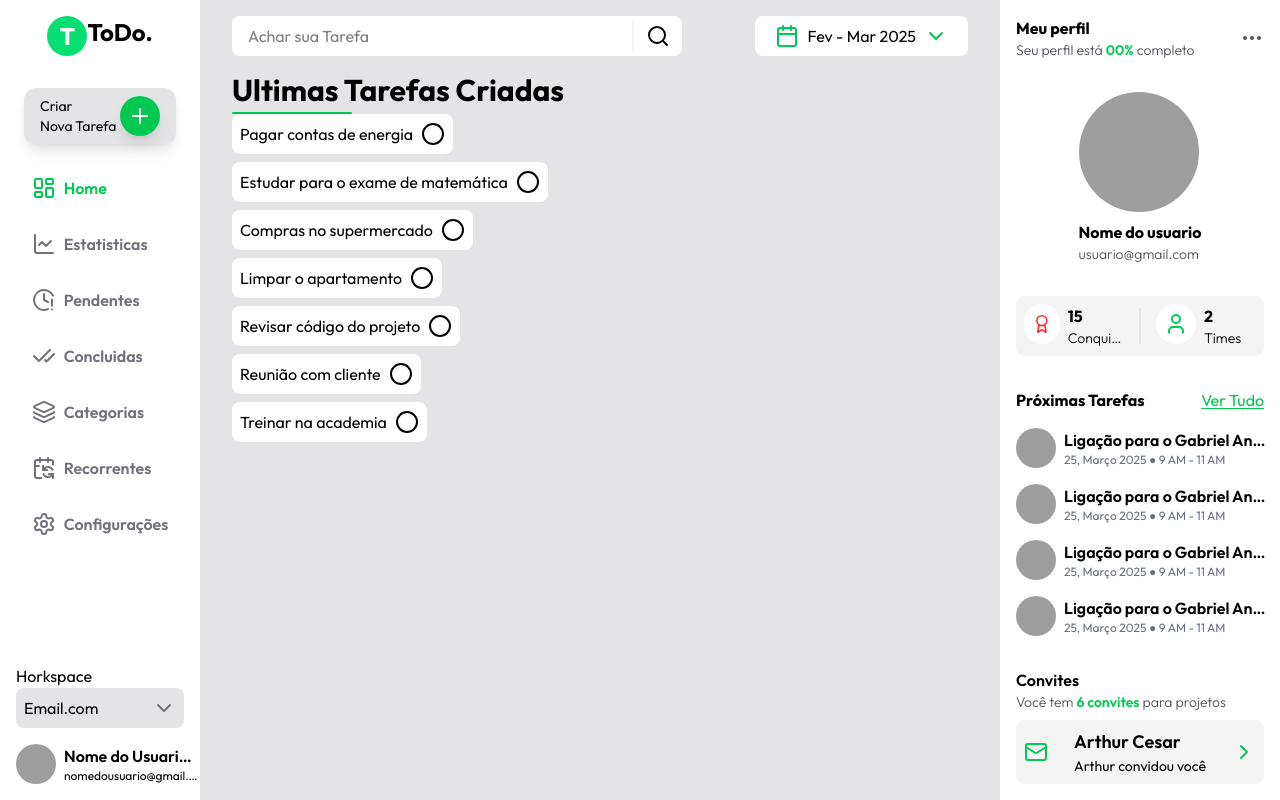
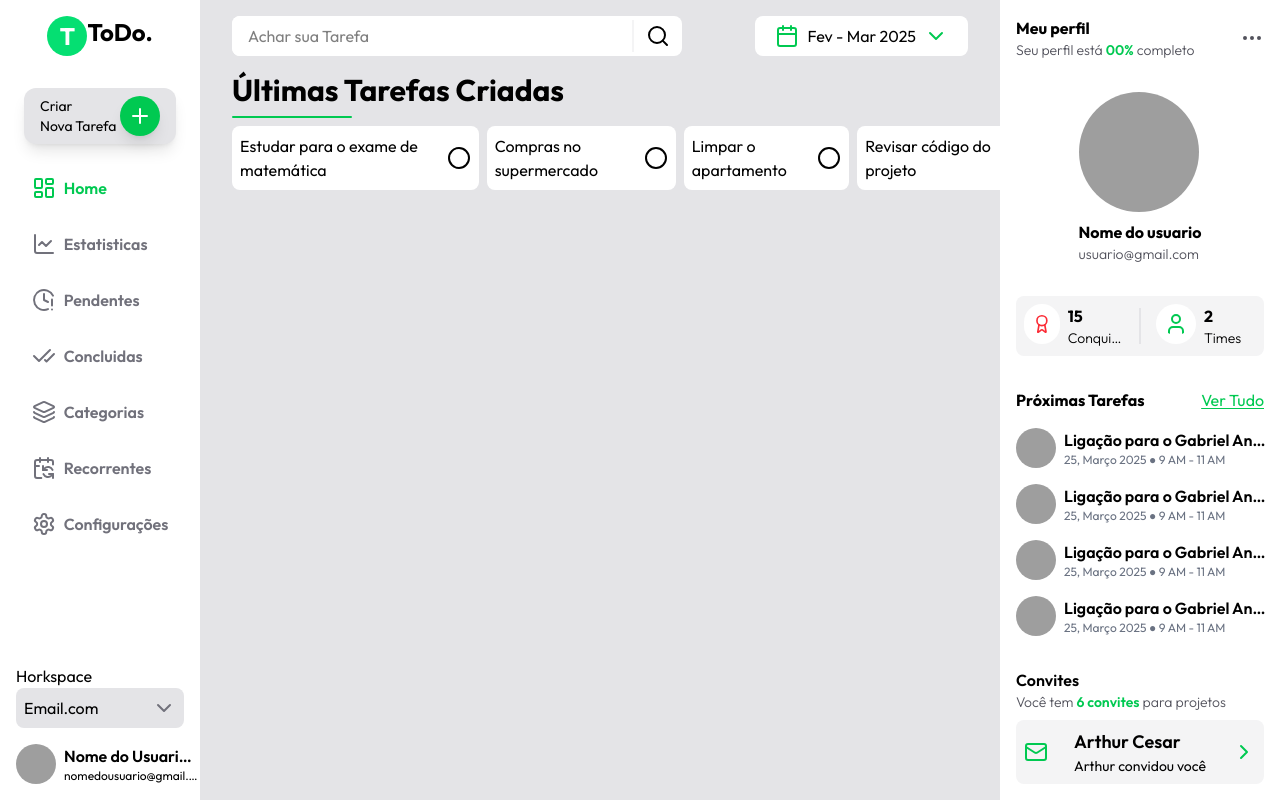
Before and after one commit to arthuracmm/todo, a React (Vite) app: page / in a window 1280 px wide. Built offline with nearby package versions, Linux system fonts and the light colour scheme; data requests are answered from the project's data file; grey boxes are pictures that could not be loaded.

Commit message:
Add JSON server for local data management; update RecentsTasks component to fetch tasks from server and handle status updates

```diff
--- a/package.json
+++ b/package.json
@@ -7,10 +7,12 @@
     "dev": "vite",
     "build": "tsc -b && vite build",
     "lint": "eslint .",
-    "preview": "vite preview"
+    "preview": "vite preview",
+    "server": "json-server --watch public/db/db.json --port 5000"
   },
   "dependencies": {
     "@tailwindcss/vite": "^4.0.14",
+    "axios": "^1.8.3",
     "lucide-react": "^0.482.0",
     "react": "^19.0.0",
     "react-dom": "^19.0.0",
@@ -26,6 +28,7 @@
     "eslint-plugin-react-hooks": "^5.1.0",
     "eslint-plugin-react-refresh": "^0.4.19",
     "globals": "^15.15.0",
+    "json-server": "^1.0.0-beta.3",
     "typescript": "~5.7.2",
     "typescript-eslint": "^8.24.1",
     "vite": "^6.2.0"
--- a/public/db/db.json
+++ b/public/db/db.json
@@ -1,7 +1,7 @@
 {
   "tarefas": [
     {
-        "id": 1,
+      "id": "1",
       "title": "Compras no supermercado",
       "description": "Ir ao supermercado e comprar itens para a semana.",
       "due_date": "2025-03-20T18:00:00Z",
@@ -11,7 +11,7 @@
       "is_recurring": false
     },
     {
-        "id": 2,
+      "id": "2",
       "title": "Reunião com cliente",
       "description": "Reunião para apresentar o novo projeto de desenvolvimento.",
       "due_date": "2025-03-19T14:00:00Z",
@@ -21,17 +21,17 @@
       "is_recurring": false
     },
     {
-        "id": 3,
-        "title": "Pagar contas de energia",
-        "description": "Pagar as contas de energia elétrica e água para evitar atraso.",
-        "due_date": "2025-03-22T10:00:00Z",
-        "status": "completed",
-        "priority": "high",
-        "category": "Financeiro",
-        "is_recurring": true
+      "id": "3",
+      "title": "Reunião com cliente",
+      "description": "Reunião para apresentar o novo projeto de desenvolvimento.",
+      "due_date": "2025-03-19T14:00:00Z",
+      "status": "pending",
+      "priority": "medium",
+      "category": "Trabalho",
+      "is_recurring": false
     },
     {
-        "id": 4,
+      "id": "4",
       "title": "Estudar para o exame de matemática",
       "description": "Revisar os tópicos de álgebra e geometria para o exame de sexta-feira.",
       "due_date": "2025-03-21T09:00:00Z",
@@ -41,7 +41,7 @@
       "is_recurring": false
     },
     {
-        "id": 5,
+      "id": "5",
       "title": "Limpar o apartamento",
       "description": "Fazer a limpeza geral do apartamento, incluindo banheiro e cozinha.",
       "due_date": "2025-03-20T16:00:00Z",
@@ -51,7 +51,7 @@
       "is_recurring": true
     },
     {
-        "id": 6,
+      "id": "6",
       "title": "Treinar na academia",
       "description": "Fazer treino de pernas e costas na academia.",
       "due_date": "2025-03-19T07:00:00Z",
@@ -61,7 +61,7 @@
       "is_recurring": true
     },
     {
-        "id": 7,
+      "id": "7",
       "title": "Revisar código do projeto",
       "description": "Verificar o código do projeto para corrigir possíveis erros antes do deploy.",
       "due_date": "2025-03-20T12:00:00Z",
--- a/src/components/RecentsTasks.tsx
+++ b/src/components/RecentsTasks.tsx
@@ -1,47 +1,68 @@
+import axios from 'axios';
 import { Circle, CircleCheck } from 'lucide-react';
-import db from '../../public/db/db.json'
-import { useState } from 'react';
+import { useEffect, useState } from 'react';
+
+interface Task {
+    id: string;
+    title: string;
+    due_date: string;
+    status: 'pending' | 'completed';
+  }
 
 export function RecentsTasks() {
-    const data = db.tarefas
+  const [tasks, setTasks] = useState<Task[]>([]);
 
-    const OrderedData = data.sort((a, b) => {
+  useEffect(() => {
+    axios.get('http://localhost:5000/tarefas')
+      .then(response => {
+        const orderedTasks = response.data.sort((a: Task, b: Task) => {
           const dataA = new Date(a.due_date).getTime();
           const dataB = new Date(b.due_date).getTime();
           return dataB - dataA;
         });
+        setTasks(orderedTasks);
+      })
+      .catch(error => {
+        console.error("Erro ao carregar tarefas:", error);
+      });
+  }, []);
 
-    const formatarData = (data: string) => {
-        const options: Intl.DateTimeFormatOptions = { day: '2-digit', month: '2-digit' };
-        return new Date(data).toLocaleDateString('pt-BR', options).replace('/', '/');
+  const toggleTaskCompletion = (taskId: string) => {
+    setTasks((prevState) => {
+      const updatedTasks = prevState.map((task) => {
+        if (task.id === taskId) {
+          const updatedStatus: 'pending' | 'completed' = task.status === 'pending' ? 'completed' : 'pending';
+          return { ...task, status: updatedStatus }; // Atualiza o status
+        }
+        return task;
+      });
+      return updatedTasks;
+    });
+
+    const taskToUpdate = tasks.find(task => task.id === taskId);
+    if (taskToUpdate) {
+      axios.put(`http://localhost:5000/tarefas/${taskId}`, {
+        ...taskToUpdate,
+        status: taskToUpdate.status === 'pending' ? 'completed' : 'pending'
+      })
+      .catch(error => {
+        console.error("Erro ao atualizar status:", error);
+      });
+    }
   };
 
-    const [completedTasks, setCompletedTasks] = useState<{ [key: number]: boolean }>({});
-
-    const toggleTaskCompletion = (taskId: number) => {
-        setCompletedTasks((prevState) => ({
-            ...prevState,
-            [taskId]: !prevState[taskId]
-        }));
-    };
-
-
   return (
-        <div className="flex flex-col">
-            <h1 className="text-3xl font-bold">Ultimas Tarefas Criadas</h1>
-            <div className="flex w-30 h-0.5 rounded-full bg-green-500 mt-1" />
-            <div className="flex flex-col gap-2">
-                {OrderedData.map((task) => (
-                    <div className="flex p-2 bg-white w-fit gap-2 rounded-lg">
-                        <p
-                            className={`${
-                                completedTasks[task.id] ? 'line-through text-gray-500' : ''
-                            }`}
-                        >
+    <div className="flex flex-col w-full gap-2">
+      <h1 className="text-3xl font-bold">Últimas Tarefas Criadas</h1>
+      <div className="flex w-30 h-0.5 rounded-full bg-green-500" />
+      <div className="flex gap-2 overflow-x-hidden w-screen">
+      {tasks.map((task) => (
+          <div key={task.id} className="flex p-2 bg-white w-fit gap-2 rounded-lg">
+            <p className={`${task.status === 'completed' ? 'line-through text-zinc-500' : ''}`}>
               {task.title}
             </p>
             <button onClick={() => toggleTaskCompletion(task.id)}>
-                            {completedTasks[task.id] ? (
+              {task.status === 'completed' ? (
                 <CircleCheck className="text-green-500" />
               ) : (
                 <Circle />
@@ -51,5 +72,5 @@ export function RecentsTasks() {
         ))}
       </div>
     </div>
-    )
+  );
 }
```
Also changed, not shown: 1 other file (tests, documents, lock files or other folders). Lines whose indentation alone changed are shown as unchanged.
